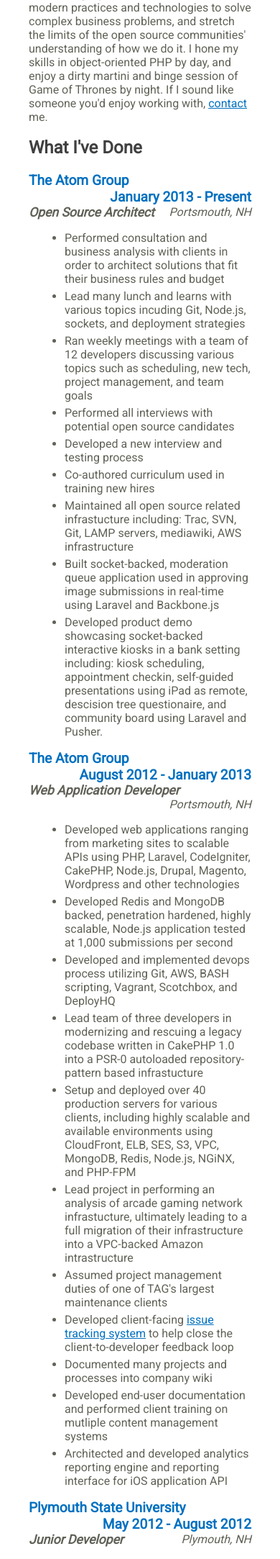
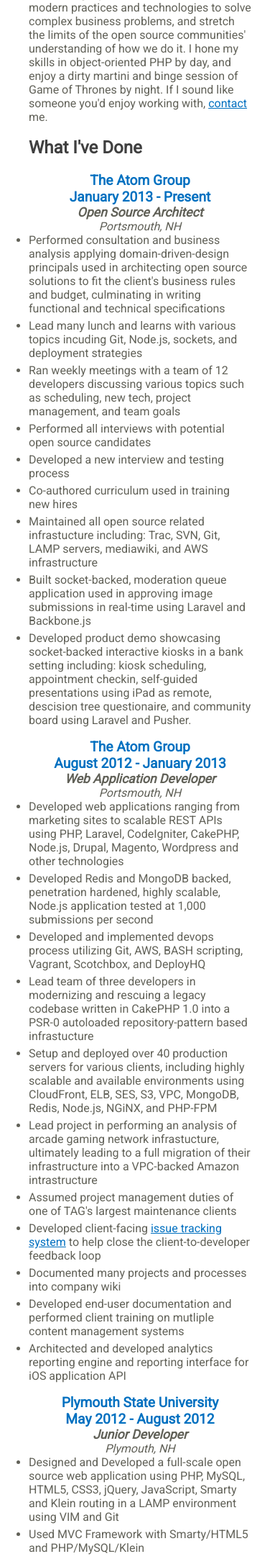
Before and after one commit to doctorallen/davidrallen.com, a PHP site: page / in a window 390 px wide. Shown: the part 309-2475 px from the top of the page at 72% size. Run offline with PHP 8.4, Linux system fonts and the light colour scheme.

Commit message:
updated responsive styling

```diff
--- a/css/style.css
+++ b/css/style.css
@@ -633,3 +633,16 @@ div.skill{
     float: none;
   }
 }
+@media (max-width: 500px)
+{
+  .job .row div{
+    float: none;
+    text-align: center;
+  }
+  .job ul{
+    margin-left: 0px;
+    -webkit-margin-before: 0px;
+    -webkit-margin-start: 0px;
+    -webkit-padding-start: 0px
+  }
+}
--- a/index.html
+++ b/index.html
@@ -44,13 +44,13 @@
 						    <div class="right-location">Portsmouth, NH</div>
 						</div>
 					  <ul>
-						<li>Performed consultation and business analysis with clients in order to architect solutions that fit their business rules and budget</li>
+						<li>Performed consultation and business analysis applying domain-driven-design principals used in architecting open source solutions to fit the client's business rules and budget, culminating in writing functional and technical specifications</li>
 						<li>Lead many lunch and learns with various topics incuding Git, Node.js, sockets, and deployment strategies</li>
 						<li>Ran weekly meetings with a team of 12 developers discussing various topics such as scheduling, new tech, project management, and team goals</li>
 						<li>Performed all interviews with potential open source candidates</li>
 						<li>Developed a new interview and testing process</li>
 						<li>Co-authored curriculum used in training new hires</li>
-						<li>Maintained all open source related infrastucture including: Trac, SVN, Git, LAMP servers, mediawiki, AWS infrastructure</li>
+						<li>Maintained all open source related infrastucture including: Trac, SVN, Git, LAMP servers, mediawiki, and AWS infrastructure</li>
 						<li>Built socket-backed, moderation queue application used in approving image submissions in real-time using Laravel and Backbone.js</li>
 						<li>Developed product demo showcasing socket-backed interactive kiosks in a bank setting including: kiosk scheduling, appointment checkin, self-guided presentations using iPad as remote, descision tree questionaire, and community board using Laravel and Pusher.</li>
 					  </ul>
@@ -65,7 +65,7 @@
 						    <div class="right-location">Portsmouth, NH</div>
 						</div>
 					  <ul>
-					  	<li>Developed web applications ranging from marketing sites to scalable APIs using PHP, Laravel, CodeIgniter, CakePHP, Node.js, Drupal, Magento, Wordpress and other technologies</li>
+					  	<li>Developed web applications ranging from marketing sites to scalable REST APIs using PHP, Laravel, CodeIgniter, CakePHP, Node.js, Drupal, Magento, Wordpress and other technologies</li>
 					  	<li>Developed Redis and MongoDB backed, penetration hardened, highly scalable, Node.js application tested at 1,000 submissions per second</li>
 						<li>Developed and implemented devops process utilizing Git, AWS, BASH scripting, Vagrant, Scotchbox, and DeployHQ</li>
 						<li>Lead team of three developers in modernizing and rescuing a legacy codebase written in CakePHP 1.0 into a PSR-0 autoloaded repository-pattern based infrastucture</li>
@@ -171,17 +171,17 @@
 
 						<div class="skill">
 							<h3>Proficient</h3>
-							<p>PHP, Laravel, HTML5, CSS3, JavaScript, MySQL, NGiNX, Apache, AWS, RHEL, CentOS, Ubuntu, Vim</p>
+							<p>PHP, Laravel, MySQL, NGiNX, Apache, AWS, RHEL, CentOS, Ubuntu, Vim, HTML5, CSS3, JavaScript, jQuery</p>
 						</div>
 
 						<div class="skill">
 							<h3>Familiar</h3>
-							<p>Drupal, CodeIgniter, CakePHP, Wordpress</p>
+							<p>Drupal, CodeIgniter, CakePHP, Wordpress, Node.js</p>
 						</div>
 
 						<div class="skill">
 							<h3>Hobbyist</h3>
-							Node.js, Photoshop</p>
+							<p>Photoshop, Angular, Backbone.js, Grunt, Gulp, Less, Sass, MongoDB, Redis</p>
 						</div>
 
 					<h2>Some Of My Stuff</h2>
```
